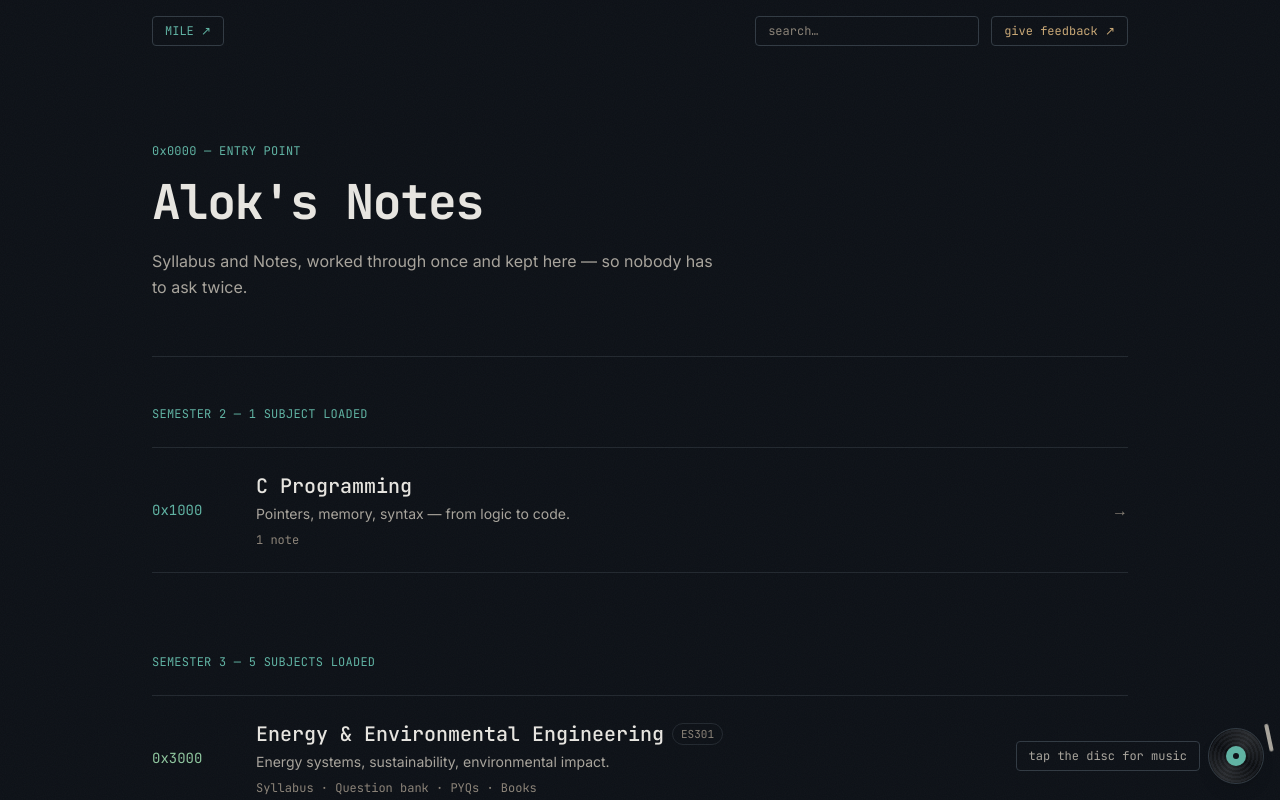
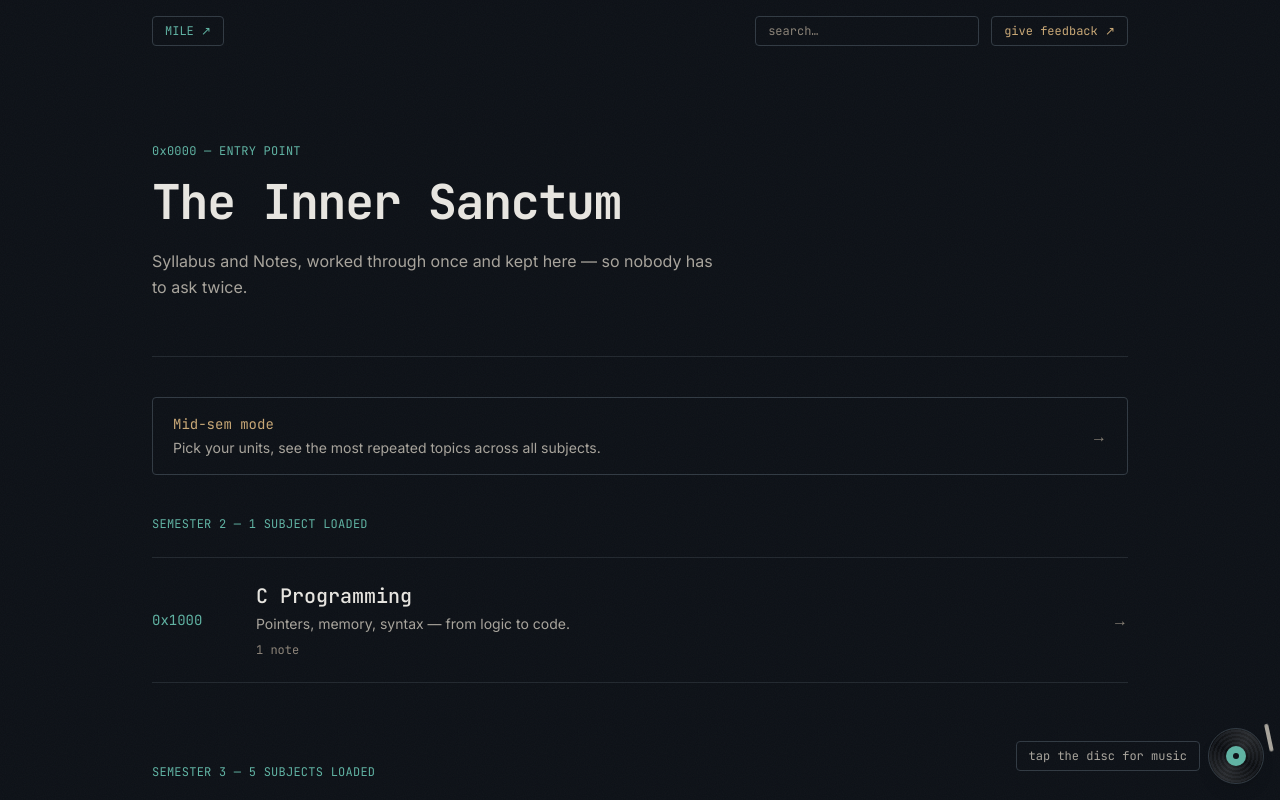
Before and after one commit to AlokParihar/notes-site, a Next.js app: page / in a window 1280 px wide. Shown: the top 800 px of the page. Built offline with nearby package versions, Linux system fonts and the light colour scheme.

Commit message:
changed name

```diff
--- a/app/layout.tsx
+++ b/app/layout.tsx
@@ -13,7 +13,7 @@ import { YOUTUBE_PLAYLIST, getPlaylistId } from "@/lib/music";
 import { MILE_URL } from "@/lib/links";
 
 const SITE_URL = "https://notes-site-theta.vercel.app";
-const SITE_NAME = "Inner Sanctum";
+const SITE_NAME = "The Inner Sanctum";
 // Google Form that collects feedback; change this one line if the form ever moves.
 const FEEDBACK_URL =
   "https://docs.google.com/forms/d/e/1FAIpQLSevkSCL84IfSkEyvhz8xvtPWzJpoT8VbOvqJPbbADNzRwhE-Q/viewform";
@@ -23,9 +23,9 @@ const SITE_DESCRIPTION =
 export const metadata: Metadata = {
   // Lets pages use relative URLs for link previews.
   metadataBase: new URL(SITE_URL),
-  // Pages that set a title get " | Alok's Notes" added; the homepage uses `default`.
+  // Pages that set a title get " | The Inner Sanctum" added; the homepage uses `default`.
   title: {
-    default: "Alok's Notes — memory map",
+    default: "The Inner Sanctum — memory map",
     template: `%s | ${SITE_NAME}`,
   },
   description: SITE_DESCRIPTION,
@@ -33,7 +33,7 @@ export const metadata: Metadata = {
     siteName: SITE_NAME,
     type: "website",
     locale: "en_IN",
-    title: "Alok's Notes — memory map",
+    title: "The Inner Sanctum — memory map",
     description: SITE_DESCRIPTION,
   },
 };
--- a/app/page.tsx
+++ b/app/page.tsx
@@ -24,7 +24,7 @@ export default function Home() {
       <header className="max-w-5xl mx-auto px-6 pt-16 pb-10 md:pt-24 md:pb-14">
         <div className="address-tag mb-3">0x0000 — ENTRY POINT</div>
         <h1 className="font-mono text-4xl md:text-5xl font-bold tracking-tight text-[var(--ink)] leading-tight">
-          Alok&apos;s Notes
+          The Inner Sanctum
         </h1>
         <p className="mt-4 text-[var(--ink-dim)] max-w-xl leading-relaxed">
           Syllabus and Notes, worked through once and kept here — so
@@ -35,6 +35,24 @@ export default function Home() {
       <div className="max-w-5xl mx-auto px-6">
         <div className="h-px bg-[var(--rule)] mb-2" />
       </div>
+
+      {/* Mid-sem mode entry */}
+      <section className="max-w-5xl mx-auto px-6 pt-8">
+        <Link
+          href="/mid-sem"
+          className="group flex items-center gap-4 rounded border border-[var(--rule-bright)] px-5 py-4 hover:border-[var(--amber)] transition-colors"
+        >
+          <div className="flex-1 min-w-0">
+            <div className="font-mono text-sm text-[var(--amber)]">Mid-sem mode</div>
+            <p className="text-sm text-[var(--ink-dim)] mt-1">
+              Pick your units, see the most repeated topics across all subjects.
+            </p>
+          </div>
+          <span className="text-[var(--label)] group-hover:text-[var(--amber)] group-hover:translate-x-1 transition-all">
+            →
+          </span>
+        </Link>
+      </section>
 
       {/* Memory map grouped by semester */}
       {semesters.map(({ semester, subjects }) => (
```
